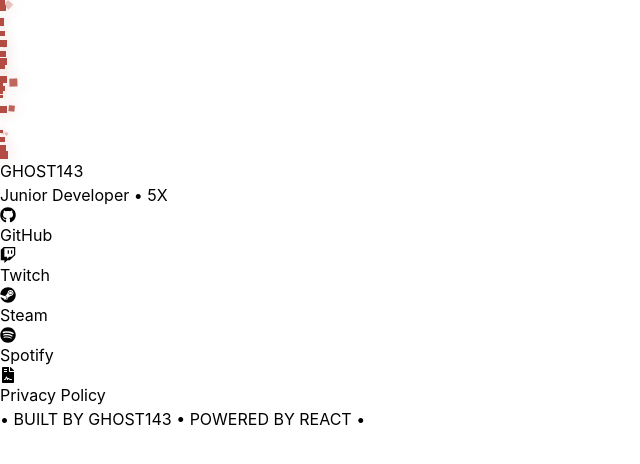
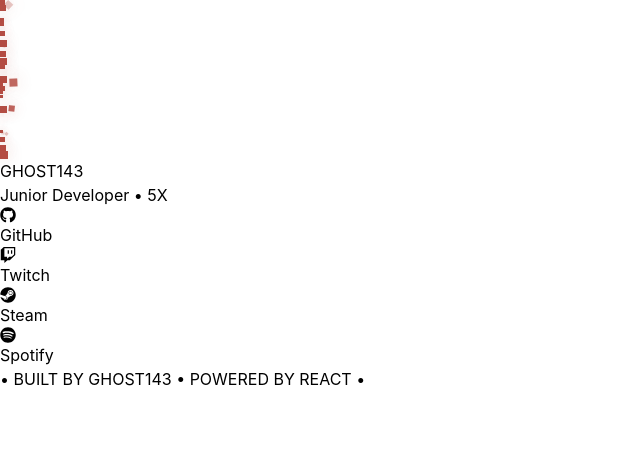
Before and after one commit to 5XGhost143/ghost143.de-src-react, a React (Vite) app: page / in a window 1280 px wide. Shown: the top 464 px of the page, without its empty margins (0-640 px from the left). Built offline with nearby package versions, Linux system fonts and the light colour scheme; the HTML template or start-up script is replaced by a standard one.

Commit message:
not included anymore...

```diff
--- a/src/LinkSection.jsx
+++ b/src/LinkSection.jsx
@@ -10,8 +10,7 @@ export default function LinkSection({ isVisible, isMobile }) {
     { icon: FaGithub, label: 'GitHub', url: 'https://github.com/5XGhost143', color: 'hover:text-purple-400' },
     { icon: FaTwitch, label: 'Twitch', url: 'https://www.twitch.tv/gghost143', color: 'hover:text-blue-400' },
     { icon: FaSteam, label: 'Steam', url: 'https://steamcommunity.com/id/GHOST143/', color: 'hover:text-cyan-400' },
-    { icon: FaSpotify, label: 'Spotify', url: 'https://open.spotify.com/user/31snna5blfrzmagarfxqcfdyikau', color: 'hover:text-pink-400' },
-    { icon: FaFileContract, label: 'Privacy Policy', url: '/privacy.html', color: 'hover:text-indigo-400' },
+    { icon: FaSpotify, label: 'Spotify', url: 'https://open.spotify.com/user/31snna5blfrzmagarfxqcfdyikau', color: 'hover:text-pink-400' }
   ];
 
   return (
```
